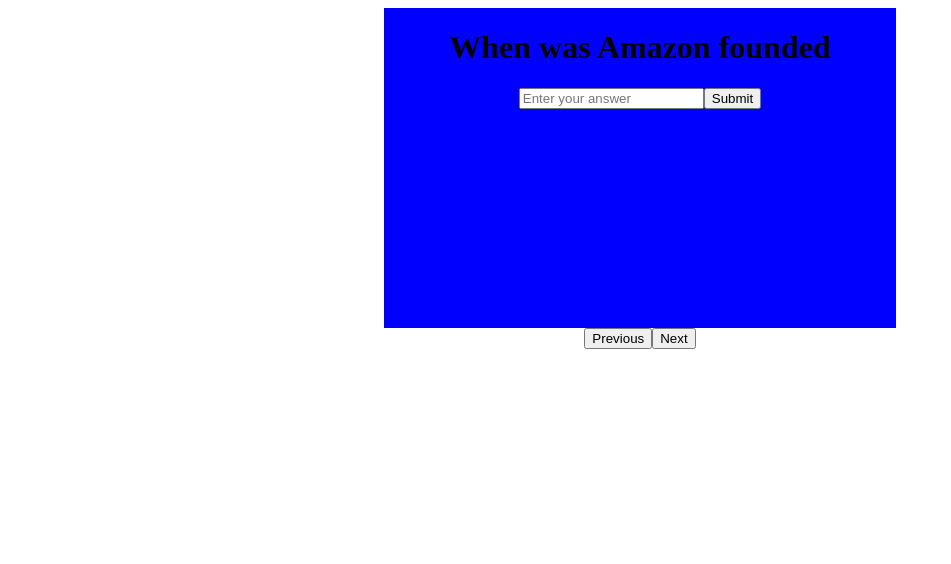
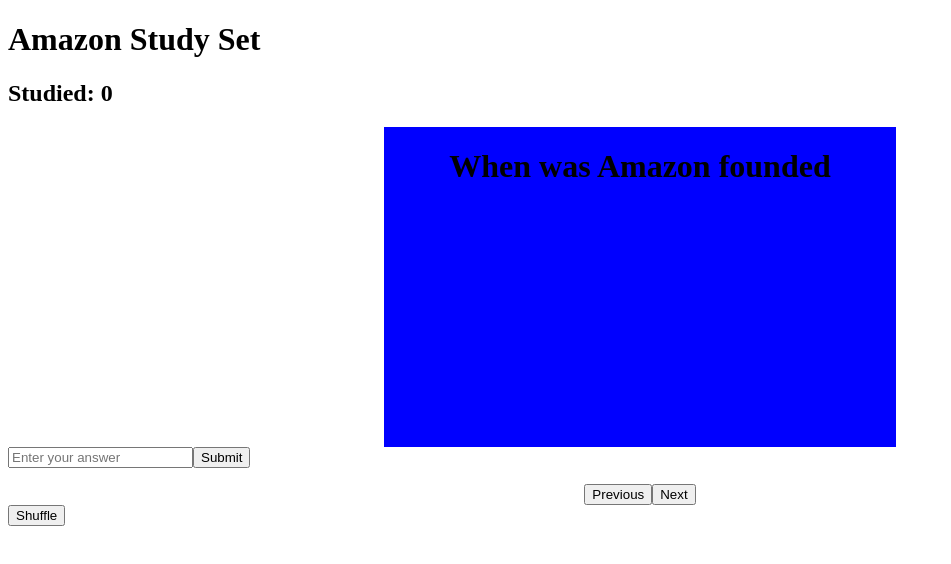
Before and after one commit to mofeimw/quizme-ui, a React (Vite) app: page / in a window 1280 px wide. Shown: the top 564 px of the page, without its empty margins (0-951 px from the left). Built offline with nearby package versions, Linux system fonts and the light colour scheme.

Commit message:
move form out of flashcard, add counter, shuffle functionality

```diff
--- a/src/App.jsx
+++ b/src/App.jsx
@@ -3,19 +3,26 @@
 import './App.css'
 
 function App() {
-  const flashcards = [
+  const FLASHCARDS = [
     { question: 'When was Amazon founded', answer: '1994' },
     { question: 'What city is Amazon headquartered in', answer: 'Seattle' },
     { question: 'What was Amazon\'s original focus as a marketplace', answer: 'Books' },
     { question: 'What division of Amazon is a cloud computing service provider', answer: 'AWS' },
   ];
+  const [flashcards, setFlashcards] = useState(FLASHCARDS);
+  const [counter, setCounter] = useState(0);
+  const [status, setStatus] = useState('Studied: 0');
   const [index, setIndex] = useState(0);
   const [flipClass, setFlipClass] = useState('');
+  const [userInput, setUserInput] = useState('');
+  const [feedback, setFeedback] = useState('');
 
   const flipVertical = (newIndex) => {
     setFlipClass('vertical-flip');
     setTimeout(() => {
       setIndex(newIndex);
+      setFeedback('');
+      setUserInput('');
     }, 400); // update IN THE MIDDLE OF TRANSITION!
     setTimeout(() => {
       setFlipClass('');
@@ -32,9 +39,49 @@
     flipVertical(newIndex);
   };
 
+  const dontFlip = (e) => {
+    e.stopPropagation();
+  };
+
+  const handleInputChange = (e) => {
+    setUserInput(e.target.value);
+  };
+
+  const handleSubmit = (e) => {
+    e.preventDefault();
+    if (userInput.toLowerCase() === flashcards[index].answer.toLowerCase()) {
+      setUserInput('');
+      setFeedback('Correct!');
+      setCounter((prevValue) => prevValue + 1);
+      if (counter == flashcards.length - 1) {
+        setStatus("All Done!");
+      } else {
+        setStatus(`Studied: ${counter + 1}`);
+      }
+    } else {
+      setFeedback('Incorrect. Try again.');
+    }
+  };
+
+  const shuffle = () => {
+    const shuffled = FLASHCARDS
+        .map(value => ({ value, sort: Math.random() }))
+        .sort((a, b) => a.sort - b.sort)
+        .map(({ value }) => value);
+    setFlashcards(shuffled);
+    setCounter(0);
+    setIndex(0);
+    flipVertical(0);
+    setFeedback('');
+    setUserInput('');
+    setStatus(`Studied: 0`);
+  }
+
   return (
     <>
       <div className="interface">
+        <h1>Amazon Study Set</h1>
+        <h2>{status}</h2>
         <div className={`flashcard ${flipClass}`}>
           <FlashCard
             question={flashcards[index].question}
@@ -42,10 +89,24 @@
           />
         </div>
 
+        <form onSubmit={handleSubmit}>
+          <input
+            type="text"
+            value={userInput}
+            onChange={handleInputChange}
+            placeholder="Enter your answer"
+            onClick={dontFlip}
+          />
+          <button type="submit" onClick={dontFlip}>Submit</button>
+        </form>
+        <p>{feedback}</p>
+
         <div className="arrows">
           <button onClick={previousCard}>Previous</button>
           <button onClick={nextCard}>Next</button>
         </div>
+
+        <button onClick={shuffle}>Shuffle</button>
       </div>
     </>
   );
--- a/src/FlashCard.jsx
+++ b/src/FlashCard.jsx
@@ -6,8 +6,6 @@
 function FlashCard({question, answer}) {
   const [flipped, setFlipped] = useState(false);
   const [isUpdating, setIsUpdating] = useState(false);
-  const [userInput, setUserInput] = useState('');
-  const [feedback, setFeedback] = useState('');
 
   useEffect(() => {
     setIsUpdating(true);
@@ -19,40 +17,12 @@
     setFlipped(!flipped);
   };
 
-  const dontFlip = (e) => {
-    e.stopPropagation();
-  };
-
-  const handleInputChange = (e) => {
-    setUserInput(e.target.value);
-  };
-
-  const handleSubmit = (e) => {
-    e.preventDefault();
-    if (userInput.toLowerCase() === answer.toLowerCase()) {
-      setFeedback('Correct!');
-    } else {
-      setFeedback('Incorrect. Try again.');
-    }
-  };
-
   return (
     <>
       <div className={`flashcard ${isUpdating ? 'no-animation' : ''}`} onClick={flipCard}>
         <div className={`card ${flipped ? 'flipped' : ''}`}>
           <div className="front">
             <h1>{question}</h1>
-            <form onSubmit={handleSubmit}>
-              <input
-                type="text"
-                value={userInput}
-                onChange={handleInputChange}
-                placeholder="Enter your answer"
-                onClick={dontFlip}
-              />
-              <button type="submit" onClick={dontFlip}>Submit</button>
-            </form>
-            <p>{feedback}</p>
           </div>
 
           <div className="back">
```
